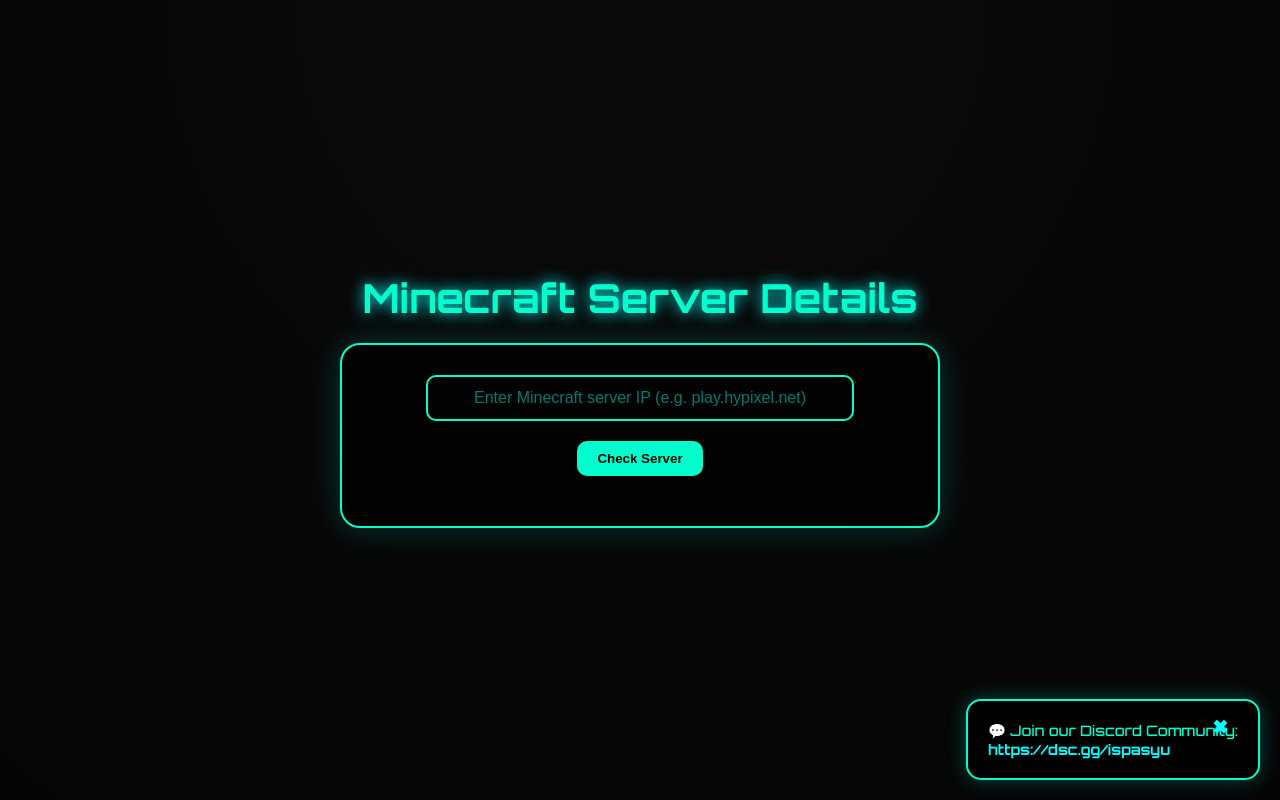
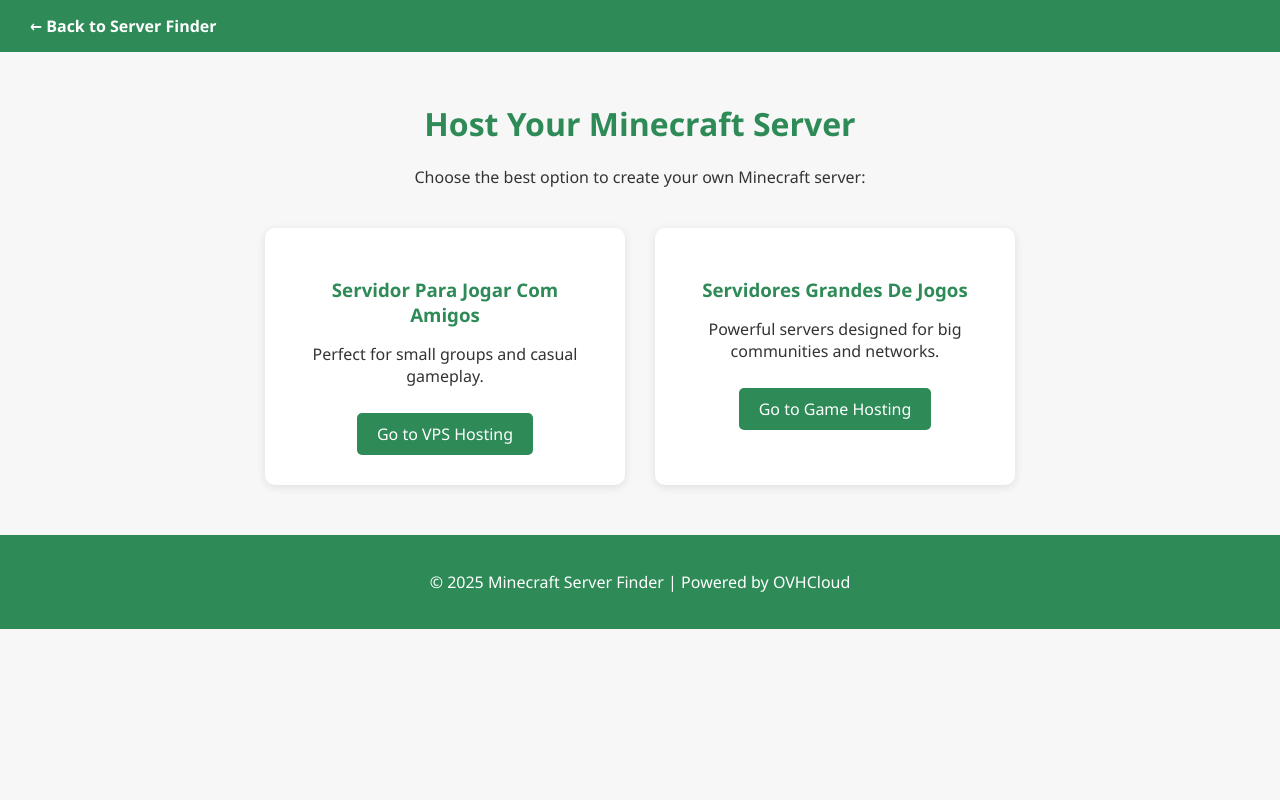
Before and after one commit to joafine00/minecraftserverss, a plain HTML site: page index.html in a window 1280 px wide. Drawn offline with Linux system fonts and the light colour scheme.

Commit message:
Revamp Minecraft Server Info page
Updated the title and styling for the Minecraft server hosting page. Added hosting options and improved layout.

```diff
--- a/index.html
+++ b/index.html
@@ -3,195 +3,114 @@
 <head>
   <meta charset="UTF-8">
   <meta name="viewport" content="width=device-width, initial-scale=1.0">
-  <title>Minecraft Server Info</title>
+  <title>Host Minecraft Server</title>
   <style>
-    @import url('https://fonts.googleapis.com/css2?family=Orbitron:wght@500;700&display=swap');
-
-    * {
+    body {
+      font-family: 'Segoe UI', Tahoma, Geneva, Verdana, sans-serif;
+      background-color: #f7f7f7;
+      color: #333;
       margin: 0;
-      padding: 0;
-      box-sizing: border-box;
     }
 
-    body {
-      background: radial-gradient(circle at top, #0a0a0a, #050505);
-      color: #00ffcc;
-      font-family: 'Orbitron', sans-serif;
-      min-height: 100vh;
-      display: flex;
-      flex-direction: column;
-      align-items: center;
-      justify-content: center;
-      overflow-x: hidden;
+    header {
+      background-color: #2e8b57;
+      color: white;
+      padding: 15px 30px;
     }
 
-    h1 {
-      font-size: 2.5rem;
-      margin-bottom: 20px;
-      text-shadow: 0 0 15px #00ffff;
-      text-align: center;
-    }
-
-    .card {
-      background: rgba(0, 0, 0, 0.7);
-      border: 2px solid #00ffcc;
-      border-radius: 20px;
-      padding: 30px;
-      width: 90%;
-      max-width: 600px;
-      box-shadow: 0 0 30px #00ffee33;
-      backdrop-filter: blur(10px);
-      text-align: center;
-      transition: 0.3s;
-    }
-
-    .card:hover {
-      box-shadow: 0 0 50px #00ffee88;
-    }
-
-    input {
-      width: 80%;
-      padding: 12px;
-      border-radius: 10px;
-      border: 2px solid #00ffcc;
-      background: transparent;
-      color: #00ffcc;
-      font-size: 1rem;
-      text-align: center;
-      margin-bottom: 20px;
-    }
-
-    input::placeholder {
-      color: #00ffee77;
-    }
-
-    button {
-      background: #00ffcc;
-      color: #000;
-      font-weight: bold;
-      padding: 10px 20px;
-      border: none;
-      border-radius: 10px;
-      cursor: pointer;
-      transition: 0.3s;
-    }
-
-    button:hover {
-      background: #00ffee;
-      box-shadow: 0 0 20px #00ffff;
-    }
-
-    #result {
-      margin-top: 20px;
-      text-align: left;
-      color: #aaffff;
-    }
-
-    .popup {
-      position: fixed;
-      bottom: 20px;
-      right: 20px;
-      background: rgba(0, 0, 0, 0.9);
-      border: 2px solid #00ffcc;
-      color: #00ffcc;
-      padding: 20px;
-      border-radius: 15px;
-      box-shadow: 0 0 20px #00ffee44;
-      max-width: 300px;
-      font-size: 0.9rem;
-      display: none;
-      animation: fadeIn 0.8s ease forwards;
-    }
-
-    @keyframes fadeIn {
-      from {opacity: 0; transform: translateY(20px);}
-      to {opacity: 1; transform: translateY(0);}
-    }
-
-    .popup a {
-      color: #00ffff;
+    header a {
+      color: white;
       text-decoration: none;
       font-weight: bold;
     }
 
-    .popup a:hover {
-      text-decoration: underline;
+    main {
+      max-width: 900px;
+      margin: 50px auto;
+      text-align: center;
     }
 
-    .close-btn {
-      background: none;
-      border: none;
-      color: #00ffff;
-      font-size: 1.2rem;
-      cursor: pointer;
-      position: absolute;
-      top: 5px;
-      right: 10px;
+    h1 {
+      color: #2e8b57;
+    }
+
+    .hosting-options {
+      display: flex;
+      flex-wrap: wrap;
+      justify-content: center;
+      gap: 30px;
+      margin-top: 40px;
+    }
+
+    .option-card {
+      background: white;
+      border-radius: 10px;
+      box-shadow: 0 2px 10px rgba(0,0,0,0.1);
+      padding: 30px;
+      width: 300px;
+      transition: 0.2s;
+    }
+
+    .option-card:hover {
+      transform: translateY(-3px);
+      box-shadow: 0 4px 15px rgba(0,0,0,0.15);
+    }
+
+    .option-card h3 {
+      color: #2e8b57;
+      margin-bottom: 15px;
+    }
+
+    .option-card a {
+      display: inline-block;
+      margin-top: 10px;
+      padding: 10px 20px;
+      background: #2e8b57;
+      color: white;
+      text-decoration: none;
+      border-radius: 5px;
+      transition: 0.2s;
+    }
+
+    .option-card a:hover {
+      background: #256c46;
+    }
+
+    footer {
+      text-align: center;
+      padding: 20px;
+      background: #2e8b57;
+      color: white;
+      margin-top: 40px;
     }
   </style>
 </head>
 <body>
-  <h1>Minecraft Server Details</h1>
+  <header>
+    <a href="index.html">← Back to Server Finder</a>
+  </header>
 
-  <div class="card">
-    <input type="text" id="serverIP" placeholder="Enter Minecraft server IP (e.g. play.hypixel.net)">
-    <br>
-    <button onclick="getServerInfo()">Check Server</button>
+  <main>
+    <h1>Host Your Minecraft Server</h1>
+    <p>Choose the best option to create your own Minecraft server:</p>
 
-    <div id="result"></div>
-  </div>
+    <div class="hosting-options">
+      <div class="option-card">
+        <h3>Servidor Para Jogar Com Amigos</h3>
+        <p>Perfect for small groups and casual gameplay.</p>
+        <a href="https://www.ovhcloud.com/en/vps/" target="_blank">Go to VPS Hosting</a>
+      </div>
 
-  <!-- Popups -->
-  <div id="popup1" class="popup">
-    <button class="close-btn" onclick="closePopup('popup1')">✖</button>
-    <p>💬 Join our Discord Community:<br>
-    <a href="https://dsc.gg/ispasyu" target="_blank">https://dsc.gg/ispasyu</a></p>
-  </div>
+      <div class="option-card">
+        <h3>Servidores Grandes De Jogos</h3>
+        <p>Powerful servers designed for big communities and networks.</p>
+        <a href="https://eco.ovhcloud.com/en/?range=rise" target="_blank">Go to Game Hosting</a>
+      </div>
+    </div>
+  </main>
 
-  <div id="popup2" class="popup" style="bottom: 150px;">
-    <button class="close-btn" onclick="closePopup('popup2')">✖</button>
-    <p>⚡ The Best Hosting for Bots, Websites, and Minecraft Servers:<br>
-    <a href="https://www.ovhcloud.com/" target="_blank">OVHCloud</a></p>
-  </div>
-
-  <script>
-    async function getServerInfo() {
-      const ip = document.getElementById('serverIP').value.trim();
-      const result = document.getElementById('result');
-      if (!ip) {
-        result.innerHTML = '<p style="color:red;">Please enter a server IP!</p>';
-        return;
-      }
-
-      result.innerHTML = '<p>Loading server info...</p>';
-
-      try {
-        const res = await fetch(`https://api.mcsrvstat.us/3/${ip}`);
-        const data = await res.json();
-
-        if (!data.online) {
-          result.innerHTML = `<p style="color:red;">Server is offline or unreachable!</p>`;
-          return;
-        }
-
-        result.innerHTML = `
-          <h3>🌐 Server: ${ip}</h3>
-          <p><strong>Version:</strong> ${data.version || 'Unknown'}</p>
-          <p><strong>Players:</strong> ${data.players?.online || 0} / ${data.players?.max || 0}</p>
-          <p><strong>MOTD:</strong><br>${(data.motd?.clean || ['N/A']).join('<br>')}</p>
-        `;
-      } catch (err) {
-        result.innerHTML = `<p style="color:red;">Error fetching data.</p>`;
-      }
-    }
-
-    function closePopup(id) {
-      document.getElementById(id).style.display = 'none';
-    }
-
-    // Show popups after a delay
-    setTimeout(() => document.getElementById('popup1').style.display = 'block', 3000);
-    setTimeout(() => document.getElementById('popup2').style.display = 'block', 8000);
-  </script>
+  <footer>
+    <p>© 2025 Minecraft Server Finder | Powered by OVHCloud</p>
+  </footer>
 </body>
 </html>
```
